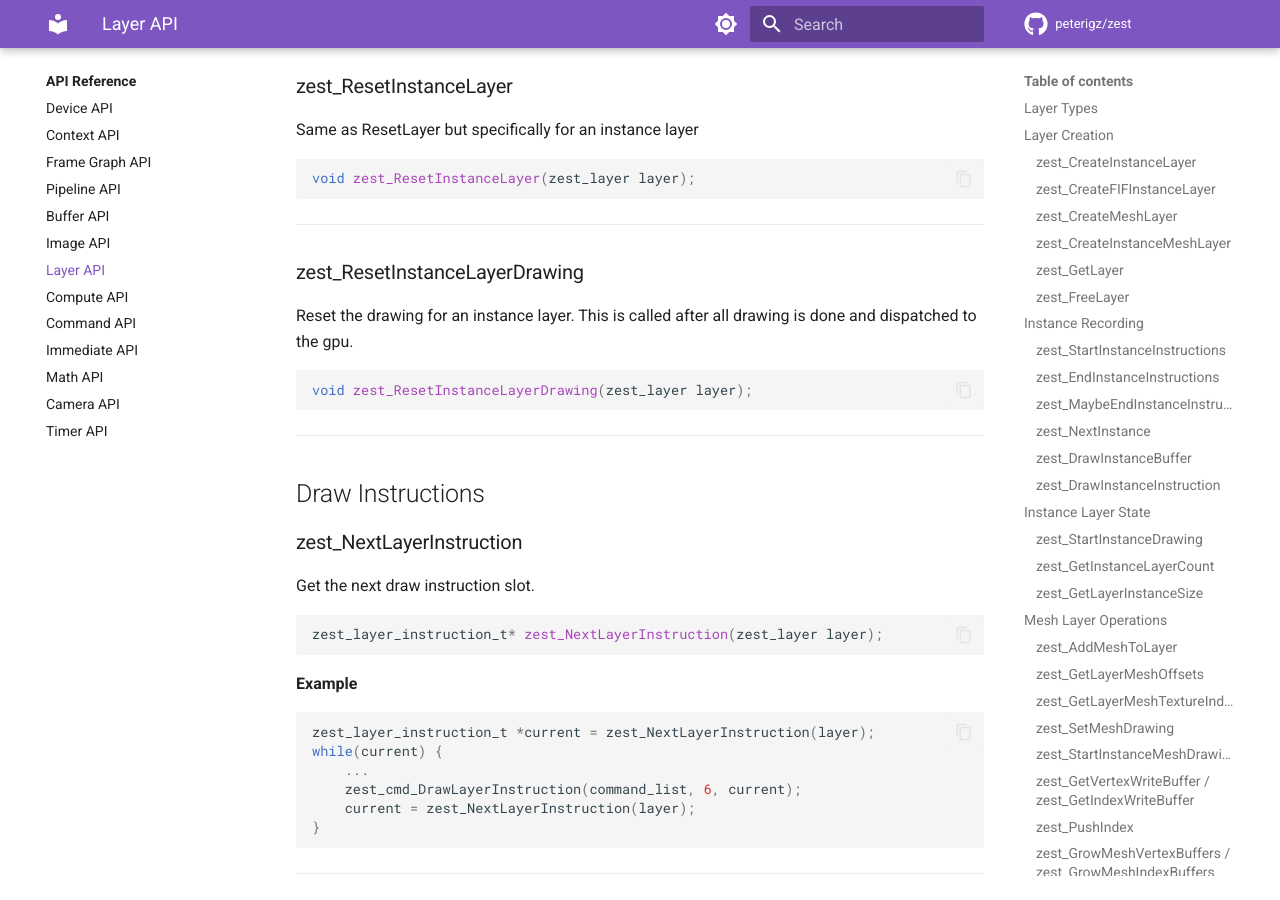
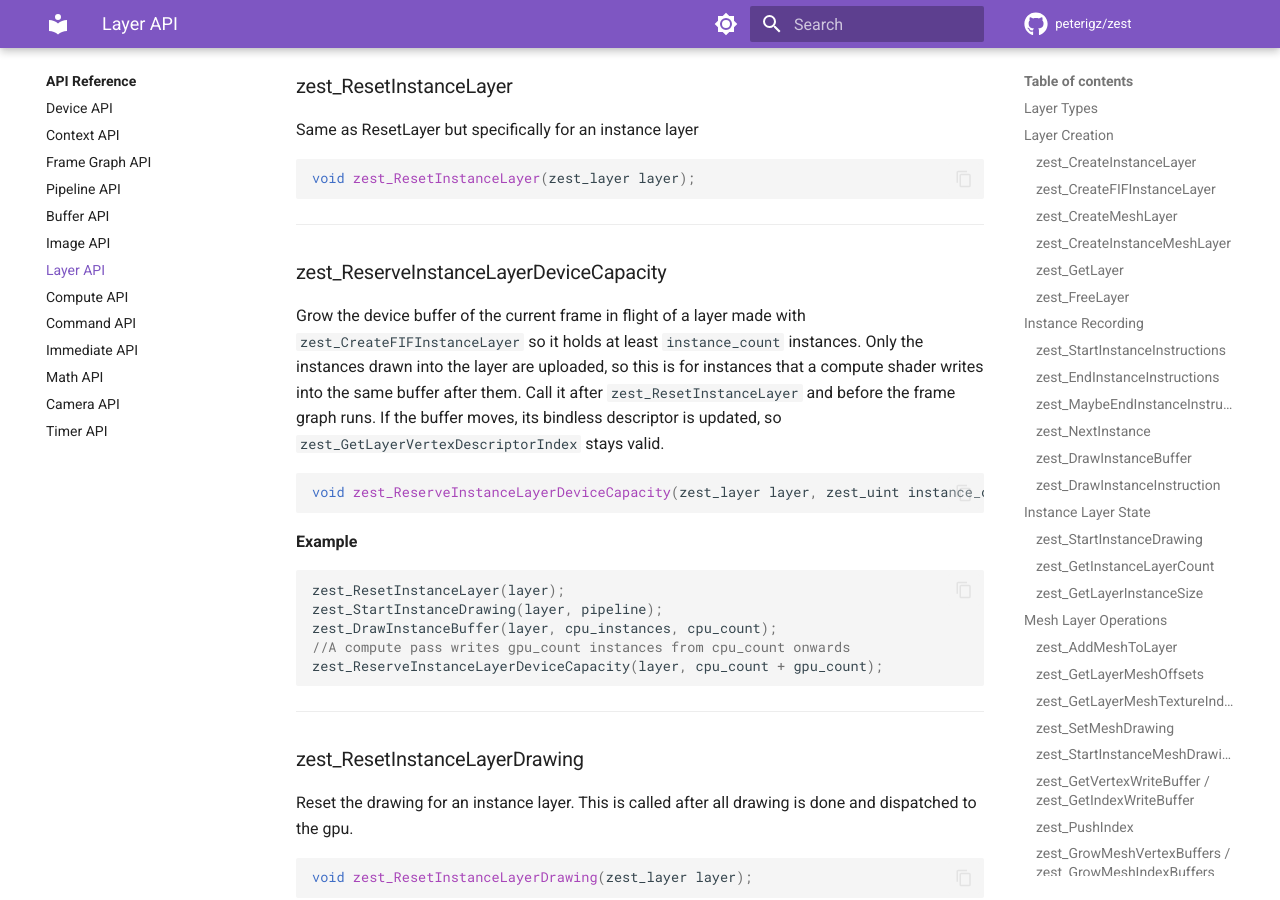
Before and after one commit to peterigz/zest, an MkDocs documentation site: the page built from docs/api-reference/layer.md, in a window 1280 px wide and 900 px high, scrolled down 14095 px. Built offline with MkDocs 1.6.1 and Material for MkDocs 9.7.7, drawn with Linux system fonts in a browser that asks for light colours; comment, search, counter and statistics services are not loaded.

Commit message:
Added zest_ReserveInstanceLayerDeviceCapacity for setting capacity of a layer

````diff
--- a/docs/api-reference/layer.md
+++ b/docs/api-reference/layer.md
@@ -712,6 +712,24 @@ void zest_ResetInstanceLayer(zest_layer layer);
 
 ---
 
+### zest_ReserveInstanceLayerDeviceCapacity
+
+Grow the device buffer of the current frame in flight of a layer made with `zest_CreateFIFInstanceLayer` so it holds at least `instance_count` instances. Only the instances drawn into the layer are uploaded, so this is for instances that a compute shader writes into the same buffer after them. Call it after `zest_ResetInstanceLayer` and before the frame graph runs. If the buffer moves, its bindless descriptor is updated, so `zest_GetLayerVertexDescriptorIndex` stays valid.
+
+```cpp
+void zest_ReserveInstanceLayerDeviceCapacity(zest_layer layer, zest_uint instance_count);
+```
+**Example**
+```cpp
+zest_ResetInstanceLayer(layer);
+zest_StartInstanceDrawing(layer, pipeline);
+zest_DrawInstanceBuffer(layer, cpu_instances, cpu_count);
+//A compute pass writes gpu_count instances from cpu_count onwards
+zest_ReserveInstanceLayerDeviceCapacity(layer, cpu_count + gpu_count);
+```
+
+---
+
 ### zest_ResetInstanceLayerDrawing
 
 Reset the drawing for an instance layer. This is called after all drawing is done and dispatched to the gpu.
````
Also changed, not shown: 1 other file.
